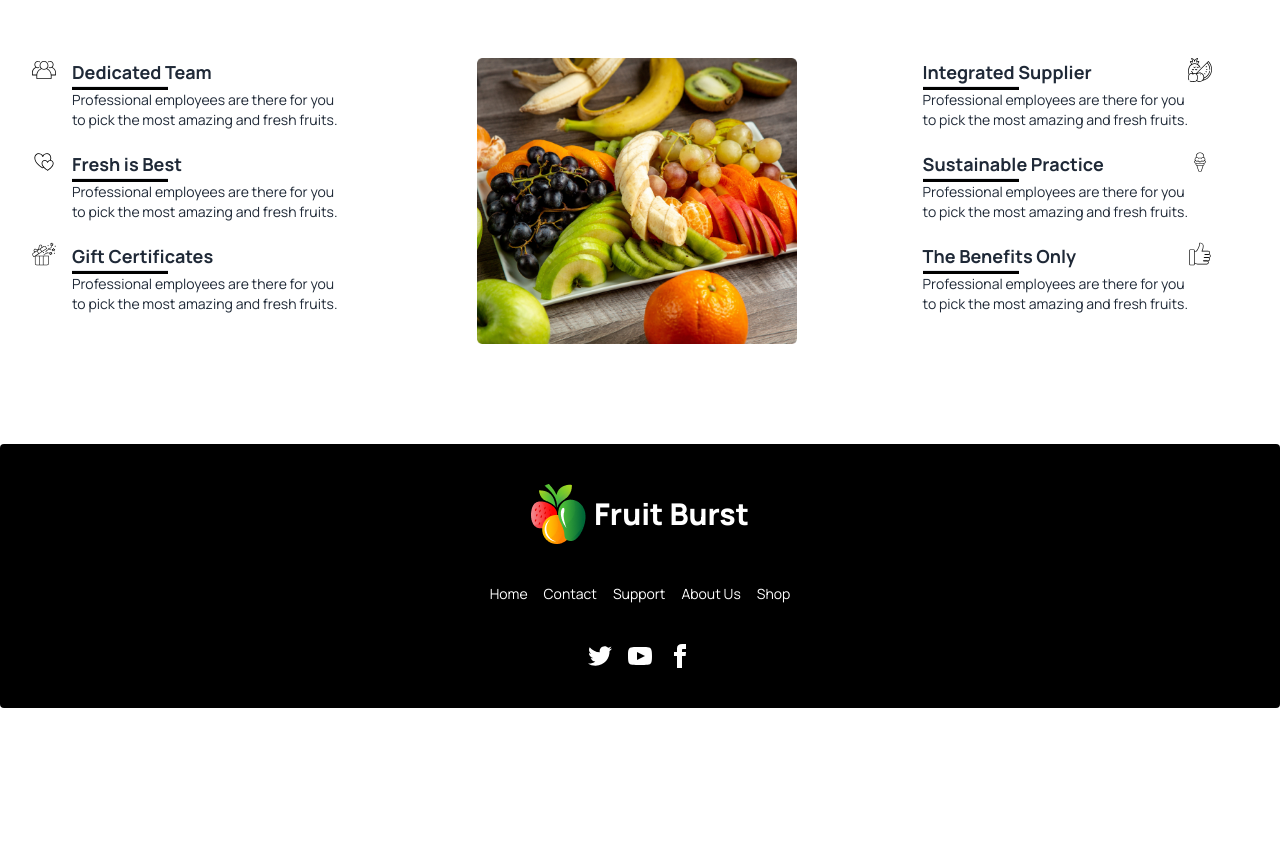
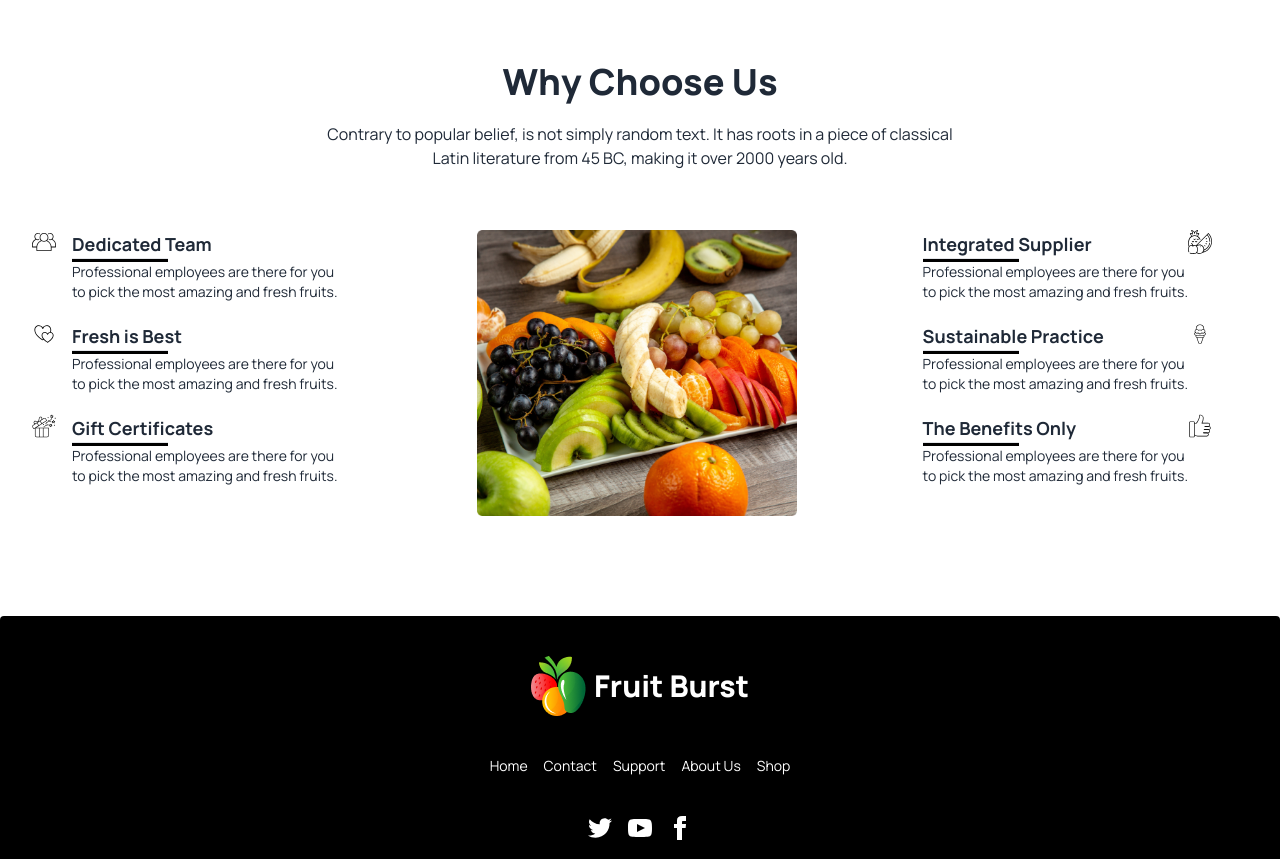
Before and after one commit to sayed6900/Fruit-Brust-Assignment, a plain HTML site: page index.html in a window 1280 px wide. Shown: the part 2830-3689 px from the top of the page. Before the commit the page ends 3538 px from the top, so only its background shows below. Drawn offline with nearby package versions, Linux system fonts and the light colour scheme.

Commit message:
continue commit still

```diff
--- a/index.html
+++ b/index.html
@@ -97,7 +97,7 @@
             </div>
              <!-- Bonus Carosol -->
 
-            <div class="bg-white gap-5 flex ml-60 w-fit h-40 absolute -bottom-16 text-center rounded-xl">
+            <div class="bg-white gap-5 flex lg:ml-60 w-fit h-40 absolute -bottom-16 text-center rounded-xl">
                 <div>
                     <img src="images/fruit1.png" alt="">
                 <p class="font-bold">Grapes</p></div>
@@ -422,7 +422,11 @@
                     </div>
                   </div>
             </section>
-            <!-- Bonus section -->
+            <!-- Bonus section title -->
+            <div class="max-w-sereen-xl mx-auto lg:mt-16 text-center space-y-5">
+                <h1 class="text-4xl font-extrabold">Why Choose Us</h1>
+                <p>Contrary to popular belief, is not simply random text. It has roots in a piece of classical <br> Latin literature from 45 BC, making it over 2000 years old.</p>
+            </div>
         <section class="max-w-screen-xl mx-auto lg:px-8 py-5 my-10 flex">
              <!-- Left section -->
           <section class="space-y-5 flex-1">
```
